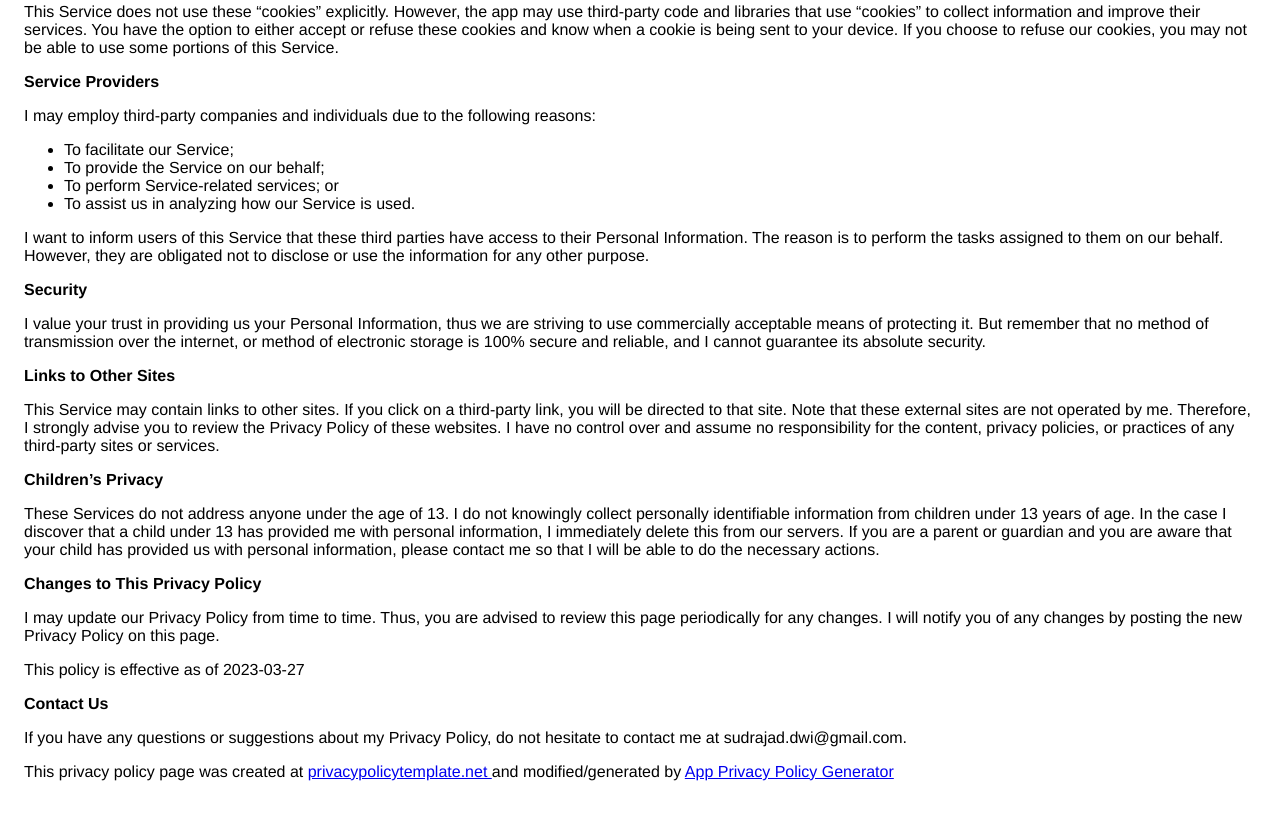
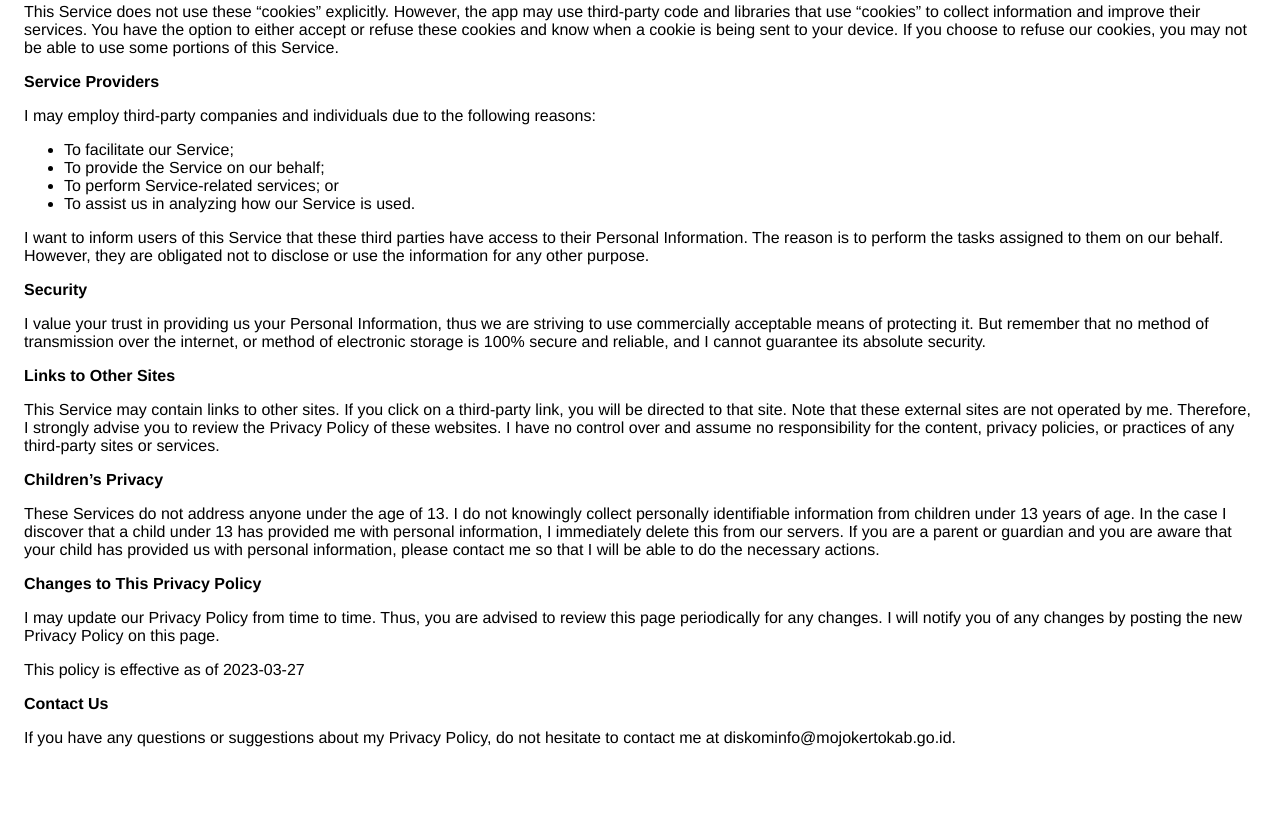
Before and after one commit to sudrajadsasmita/privacy-policy-e-office, a plain HTML site: page index.html in a window 1280 px wide. Shown: the part 605-1424 px from the top of the page. After the commit the page ends 1392 px from the top, so only its background shows below. Drawn offline with Linux system fonts and the light colour scheme.

Commit message:
Update index.html

```diff
--- a/index.html
+++ b/index.html
@@ -103,7 +103,7 @@
                   this page.
                 </p> <p>This policy is effective as of 2023-03-27</p> <p><strong>Contact Us</strong></p> <p>
                   If you have any questions or suggestions about my
-                  Privacy Policy, do not hesitate to contact me at sudrajad.dwi@gmail.com.
-                </p> <p>This privacy policy page was created at <a href="https://privacypolicytemplate.net" target="_blank" rel="noopener noreferrer">privacypolicytemplate.net </a>and modified/generated by <a href="https://app-privacy-policy-generator.nisrulz.com/" target="_blank" rel="noopener noreferrer">App Privacy Policy Generator</a></p>
+                  Privacy Policy, do not hesitate to contact me at diskominfo@mojokertokab.go.id.
+                </p>
     </body>
     </html>
```
